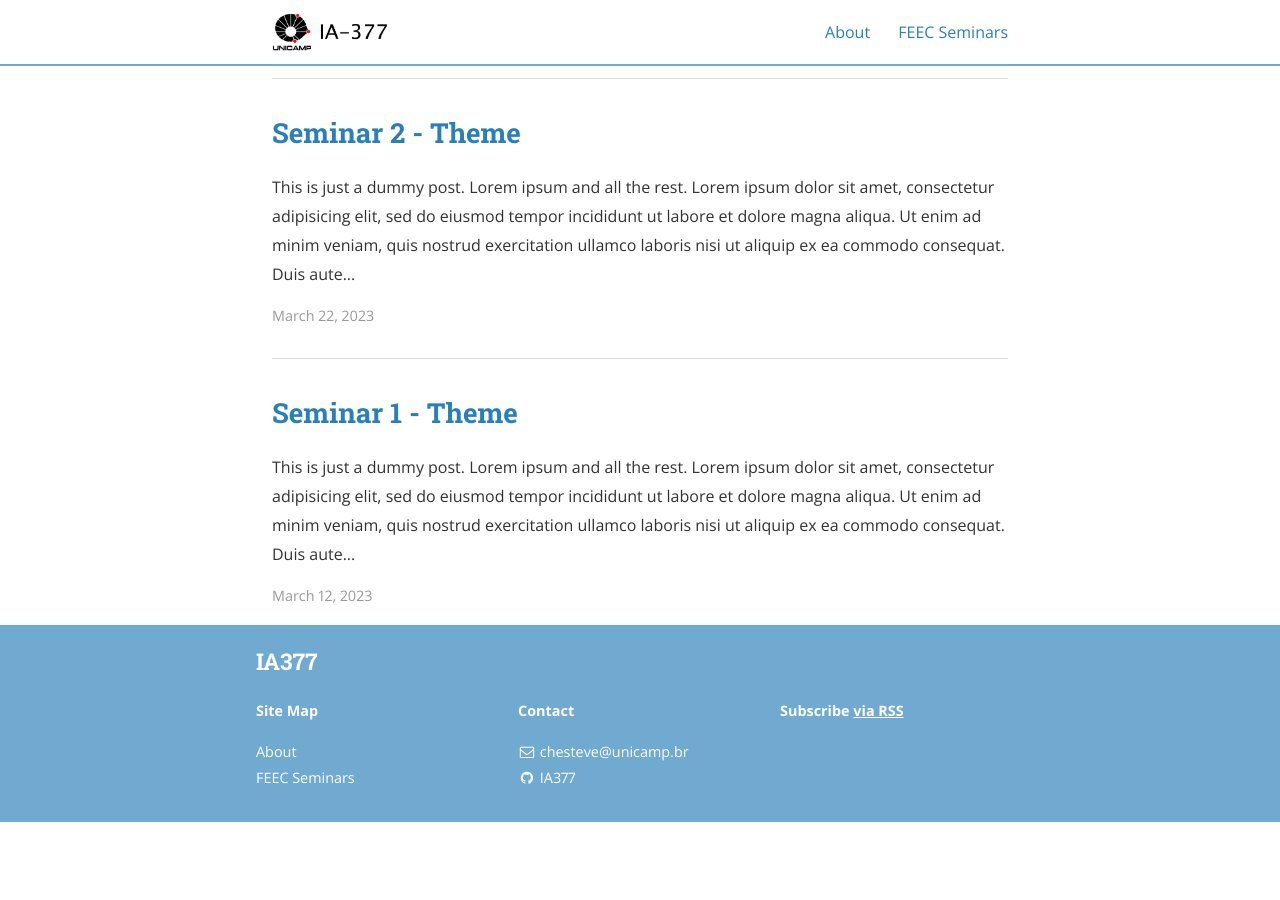
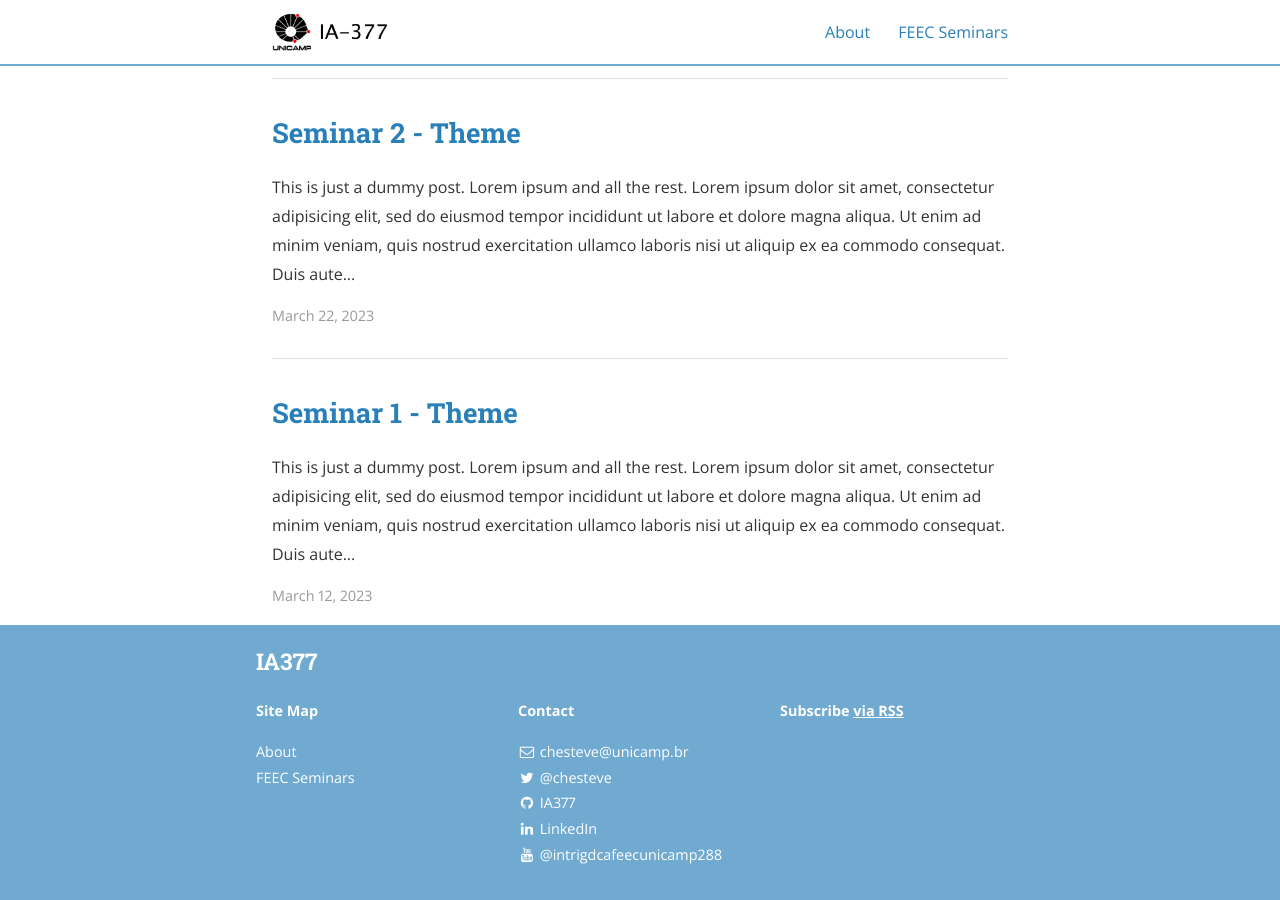
Before and after one commit to ia377-feec-unicamp/ia377-feec-unicamp.github.io, a Jekyll site: the page built from index.html, in a window 1280 px wide and 900 px high, scrolled down 1234 px. Built offline with Jekyll 4.4.1, drawn with Linux system fonts in a browser that asks for light colours; nearby versions of some CDN libraries; the list of posts is cut into pages by our own code; before the commit the page ends 2056 px from its top, so only the background shows below that.

Commit message:
Update _config.yml
added social media links

```diff
--- a/_config.yml
+++ b/_config.yml
@@ -79,8 +79,8 @@ descriptions:
 social:
   - name: Twitter
     icon: twitter
-    username: ""
-    url: ""
+    username: "@chesteve"
+    url: https://twitter.com/chesteve
     desc: Follow me on Twitter
     share: true
 
@@ -101,7 +101,7 @@ social:
   - name: LinkedIn
     icon: linkedin
     username:
-    url: ""
+    url: "https://www.linkedin.com/in/christianrothenberg/"
     desc: Connect with me on LinkedIn
     share: true
 
@@ -114,8 +114,8 @@ social:
 
   - name: YouTube
     icon: youtube
-    username: ""
-    url: ""
+    username: "@intrigdcafeecunicamp288"
+    url: "https://www.youtube.com/channel/UClnTI8YeOMGOR0YTBYN4DJw"
     desc: Subscribe on YouTube
     share: false
 
```
